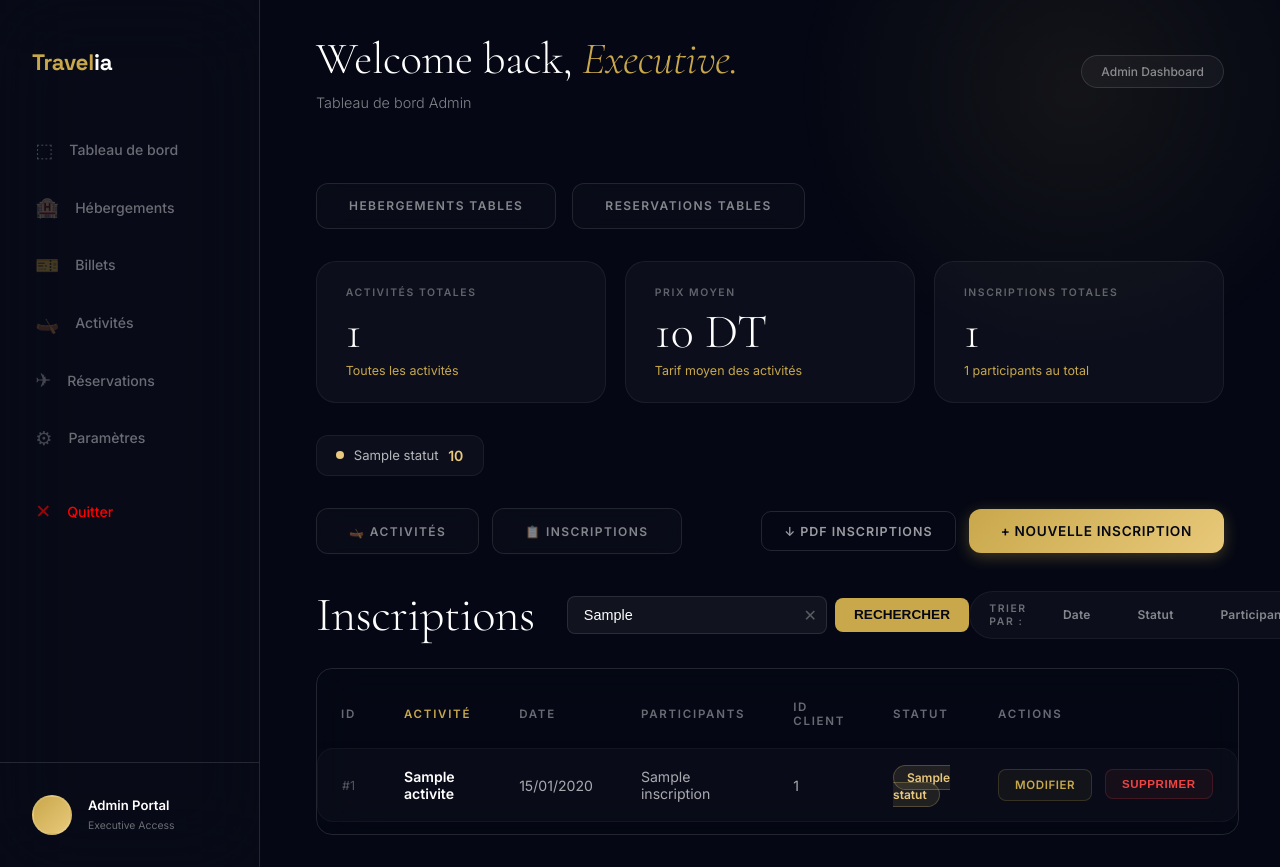
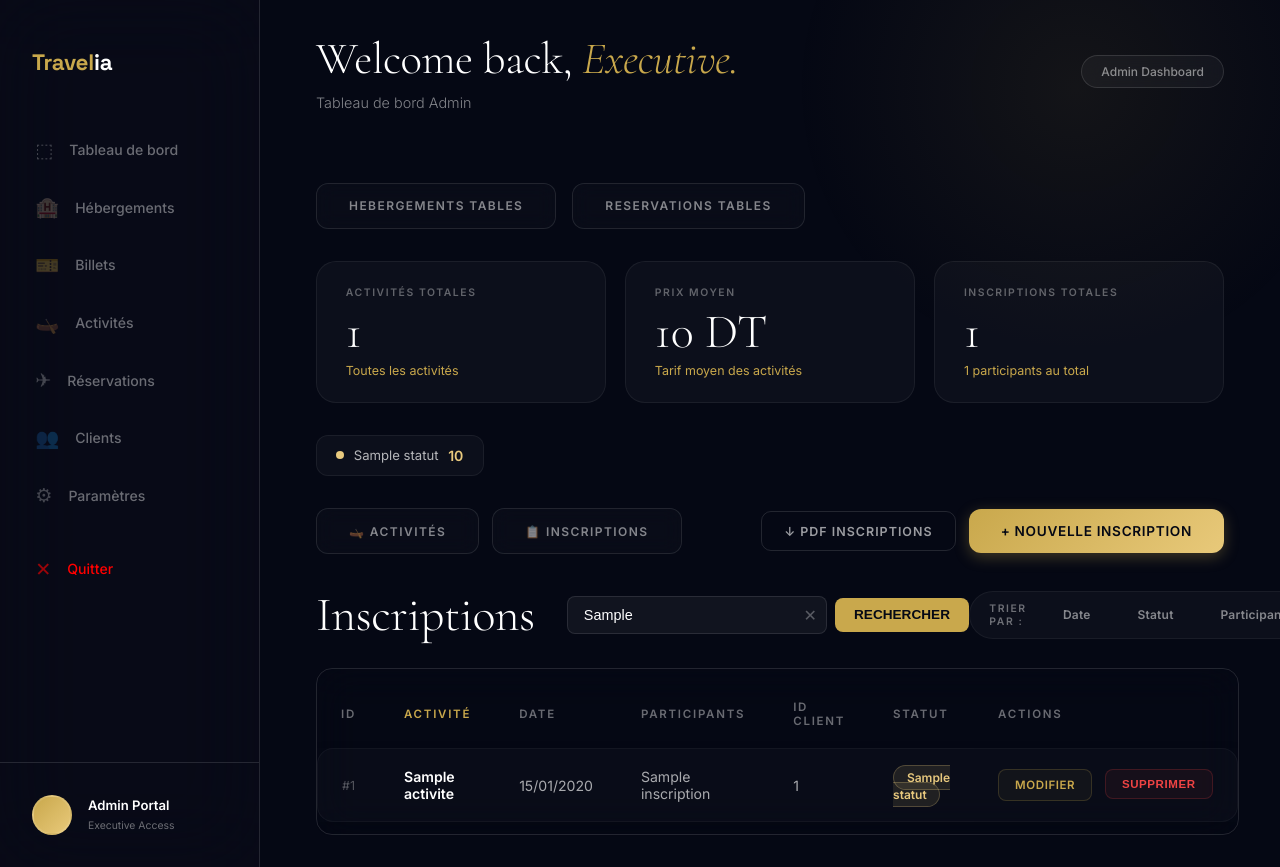
Before and after one commit to oussemafazzen/Esprit-PIDEW-3A25-2526-Travelia, a Symfony app: template templates/activite/index.html.twig in a window 1280 px wide. Run offline with Twig, Linux system fonts and the light colour scheme; the template is opened without the code that fills it: most values are stand-ins (such as "Sample title", 1, 10 or a date in 2020); some libraries are stand-ins or nearby versions.

Commit message:
fix: add Clients to all 3 sidebars + fix Activités link (was #) in billet index

```diff
--- a/templates/admin/dashboard.html.twig
+++ b/templates/admin/dashboard.html.twig
@@ -415,6 +415,10 @@
                 <span class="nav-icon">✈</span>
                 Réservations
             </a>
+            <a href="{{ path('app_admin_travelers') }}" class="nav-item">
+                <span class="nav-icon">👥</span>
+                Clients
+            </a>
             <a href="#" class="nav-item">
                 <span class="nav-icon">⚙</span>
                 Paramètres
--- a/templates/admin_base.html.twig
+++ b/templates/admin_base.html.twig
@@ -416,6 +416,11 @@
         Réservations
       </a>
 
+      <a href="{{ path('app_admin_travelers') }}" class="nav-item {% if route == 'app_admin_travelers' %}active{% endif %}">
+        <span class="nav-icon">👥</span>
+        Clients
+      </a>
+
       <a href="#" class="nav-item">
         <span class="nav-icon">⚙</span>
         Paramètres
--- a/templates/billet/index.html.twig
+++ b/templates/billet/index.html.twig
@@ -560,7 +560,7 @@
                 <span class="nav-icon">✈</span>
                 Billets
             </a>
-            <a href="#" class="nav-item">
+            <a href="{{ path('app_activite_index') }}" class="nav-item">
                 <span class="nav-icon">🛶</span>
                 Activités
             </a>
```
